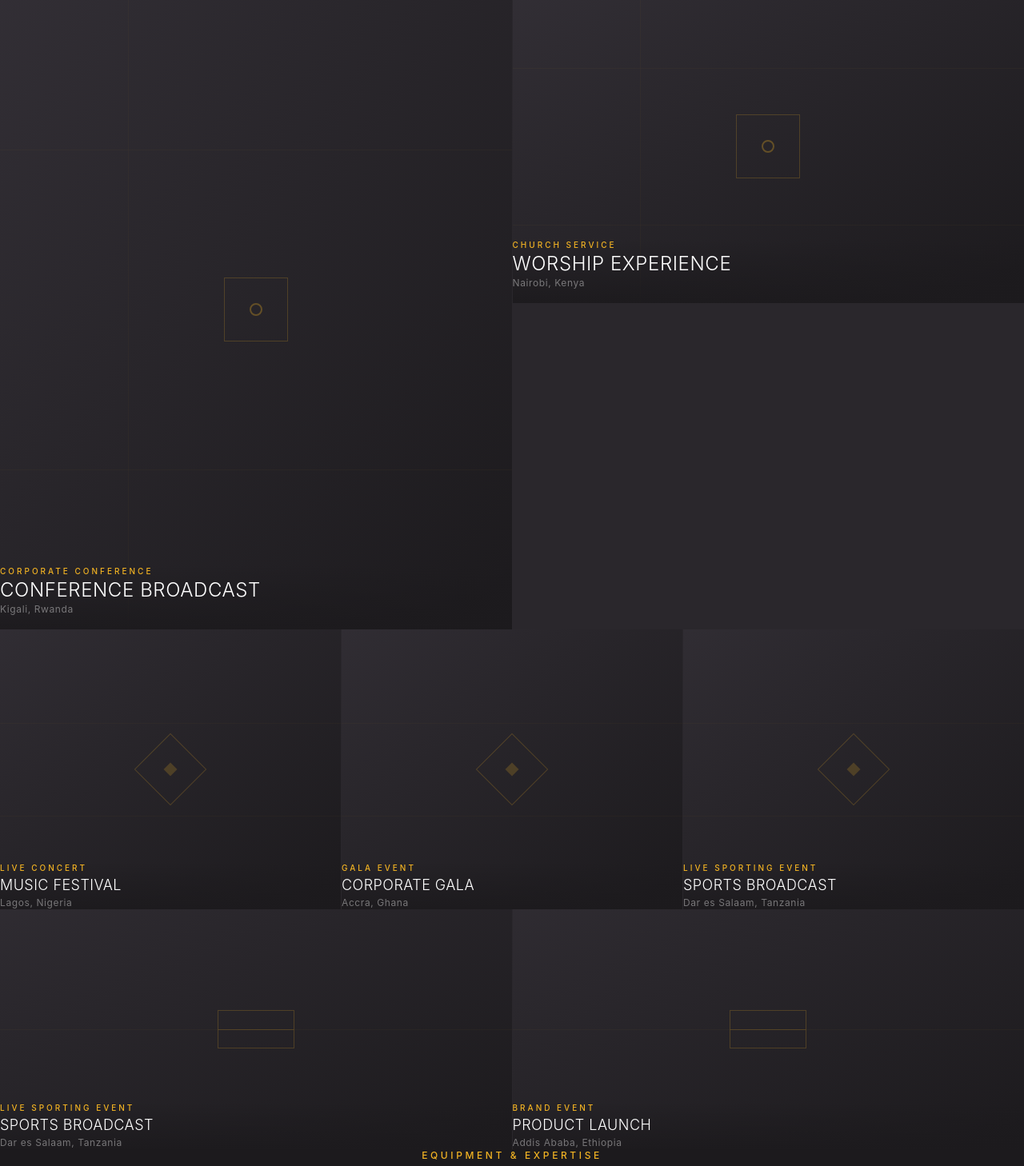
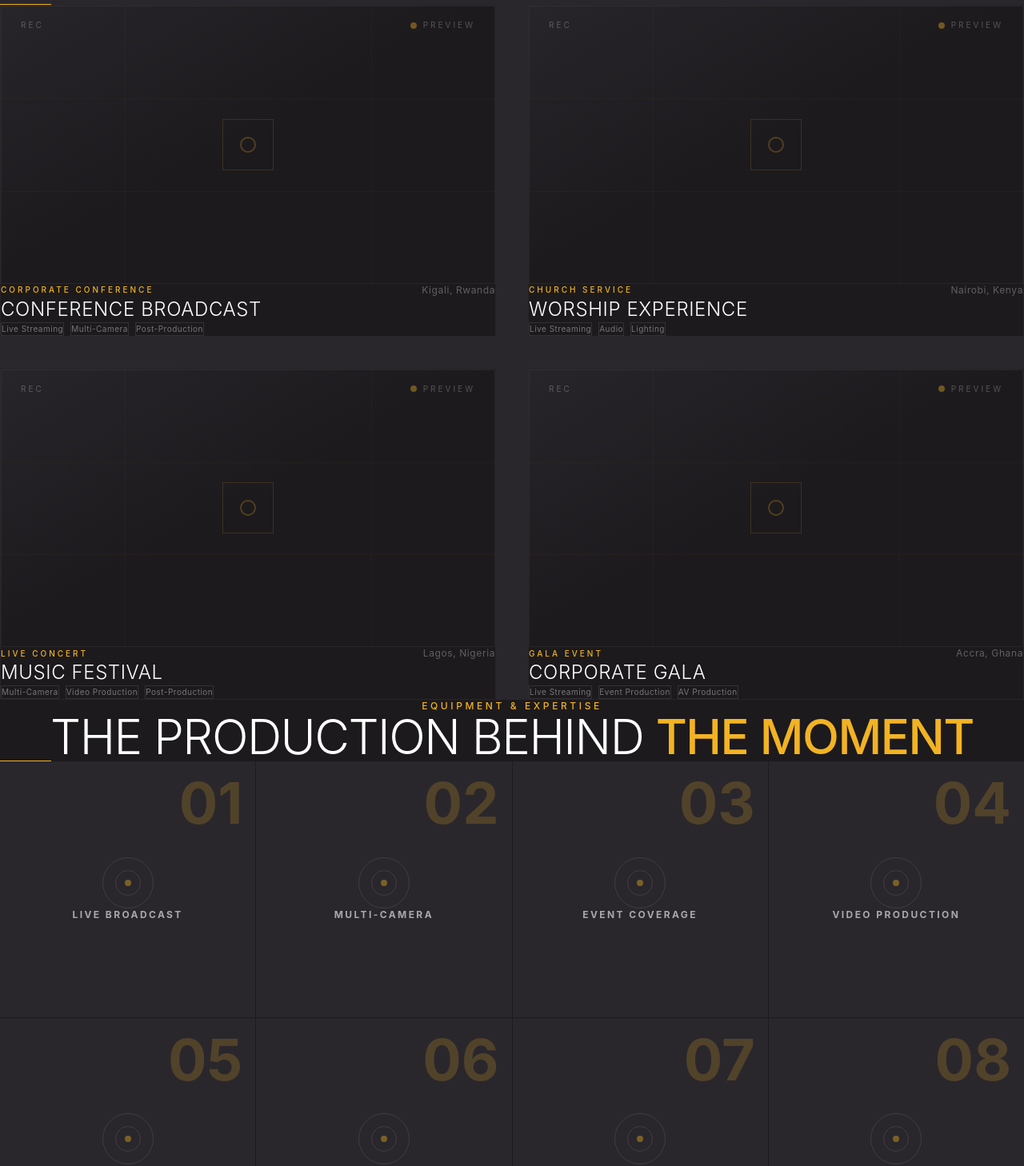
Before and after one commit to Elisee-M/esh, a React (Vite) app: page / in a window 1280 px wide. Shown: the part 1412-2870 px from the top of the page at 80% size. Built offline with nearby package versions, Linux system fonts and the light colour scheme.

Commit message:
fix: improve portfolio empty state

```diff
--- a/src/components/OurWork.tsx
+++ b/src/components/OurWork.tsx
@@ -4,48 +4,40 @@ import { ScrollTrigger } from 'gsap/ScrollTrigger'
 
 gsap.registerPlugin(ScrollTrigger)
 
-const projects = [
+// Each project supports image/video fields for future real media.
+type Project = {
+  title: string
+  eventType: string
+  location: string
+  services: string[]
+  image?: string
+  video?: string
+}
+
+const projects: Project[] = [
   {
     title: 'CONFERENCE BROADCAST',
     eventType: 'Corporate Conference',
     location: 'Kigali, Rwanda',
     services: ['Live Streaming', 'Multi-Camera', 'Post-Production'],
-    aspect: 'landscape',
   },
   {
     title: 'WORSHIP EXPERIENCE',
     eventType: 'Church Service',
     location: 'Nairobi, Kenya',
-    services: ['Live Streaming', 'Audio Production', 'Lighting'],
-    aspect: 'portrait',
+    services: ['Live Streaming', 'Audio', 'Lighting'],
   },
   {
     title: 'MUSIC FESTIVAL',
     eventType: 'Live Concert',
     location: 'Lagos, Nigeria',
     services: ['Multi-Camera', 'Video Production', 'Post-Production'],
-    aspect: 'landscape',
   },
   {
     title: 'CORPORATE GALA',
     eventType: 'Gala Event',
     location: 'Accra, Ghana',
     services: ['Live Streaming', 'Event Production', 'AV Production'],
-    aspect: 'portrait',
-  },
-  {
-    title: 'SPORTS BROADCAST',
-    eventType: 'Live Sporting Event',
-    location: 'Dar es Salaam, Tanzania',
-    services: ['Multi-Camera', 'Live Streaming', 'Post-Production'],
-    aspect: 'landscape',
-  },
-  {
-    title: 'PRODUCT LAUNCH',
-    eventType: 'Brand Event',
-    location: 'Addis Ababa, Ethiopia',
-    services: ['Video Production', 'Live Streaming', 'AV Production'],
-    aspect: 'landscape',
   },
 ]
 
@@ -55,10 +47,12 @@ export default function OurWork() {
   const gridRef = useRef<HTMLDivElement>(null)
 
   useEffect(() => {
-    if (!headingRef.current || !gridRef.current) return
+    const heading = headingRef.current
+    const grid = gridRef.current
+    if (!heading || !grid) return
 
     gsap.fromTo(
-      headingRef.current.children,
+      heading.children,
       { opacity: 0, y: 40 },
       {
         opacity: 1,
@@ -67,17 +61,17 @@ export default function OurWork() {
         stagger: 0.15,
         ease: 'power3.out',
         scrollTrigger: {
-          trigger: headingRef.current,
+          trigger: heading,
           start: 'top 85%',
           once: true,
         },
       }
     )
 
-    const items = gridRef.current.querySelectorAll('.work-item')
+    const items = grid.querySelectorAll('.work-item')
     gsap.fromTo(
       items,
-      { opacity: 0, y: 60 },
+      { opacity: 0, y: 50 },
       {
         opacity: 1,
         y: 0,
@@ -85,7 +79,7 @@ export default function OurWork() {
         stagger: 0.12,
         ease: 'power3.out',
         scrollTrigger: {
-          trigger: gridRef.current,
+          trigger: grid,
           start: 'top 85%',
           once: true,
         },
@@ -94,156 +88,111 @@ export default function OurWork() {
   }, [])
 
   return (
-    <section ref={sectionRef} id="work" className="bg-esh-black-light py-32 px-6 lg:px-8">
+    <section
+      ref={sectionRef}
+      id="work"
+      className="bg-esh-black-light border-t border-white/5 py-28 lg:py-36 px-6 lg:px-8"
+    >
       <div className="max-w-7xl mx-auto">
         {/* Heading */}
-        <div ref={headingRef} className="mb-20">
+        <div ref={headingRef} className="mb-16 lg:mb-24">
           <p className="text-gold text-xs tracking-[0.3em] uppercase mb-4 font-medium">
             Portfolio
           </p>
-          <h2 className="text-white text-4xl md:text-5xl lg:text-6xl font-light tracking-tight">
+          <div className="flex flex-col md:flex-row md:items-end md:justify-between gap-6">
+            <h2 className="text-white text-4xl md:text-5xl lg:text-6xl font-light tracking-tight leading-[1.05]">
               OUR <span className="text-gold font-medium">WORK</span>
             </h2>
+            <p className="text-white/40 text-sm lg:text-base max-w-md leading-relaxed">
+              Selected productions and experience across live streaming and event
+              media. New work is added as each event goes live.
+            </p>
+          </div>
           <div className="w-16 h-[1px] bg-gold mt-8" />
         </div>
 
-        {/* Editorial Grid */}
-        <div ref={gridRef} className="space-y-px">
-          {/* Row 1: Full width + Half */}
-          <div className="grid grid-cols-1 lg:grid-cols-2 gap-px">
-            {projects.slice(0, 2).map((project, i) => (
-              <div
+        {/* Projects Grid — 2 cols desktop / 1 col tablet & mobile */}
+        <div ref={gridRef} className="grid grid-cols-1 lg:grid-cols-2 gap-8 lg:gap-10">
+          {projects.map((project) => (
+            <article
               key={project.title}
-                className={`work-item group relative overflow-hidden cursor-pointer ${
-                  i === 0 ? 'lg:row-span-2' : ''
-                }`}
+              className="work-item group bg-esh-black border border-white/5 hover:border-gold/20 transition-colors duration-500 cursor-default"
             >
-                {/* Placeholder Visual */}
-                <div
-                  className={`w-full ${
-                    i === 0 ? 'h-[400px] lg:h-[800px]' : 'h-[392px]'
-                  } bg-gradient-to-br from-esh-gray/50 to-esh-black relative`}
-                >
-                  {/* Cinematic lines */}
-                  <div className="absolute inset-0 opacity-10">
-                    <div className="absolute top-1/4 left-0 right-0 h-[1px] bg-gold/30" />
-                    <div className="absolute top-3/4 left-0 right-0 h-[1px] bg-gold/30" />
-                    <div className="absolute left-1/4 top-0 bottom-0 w-[1px] bg-gold/30" />
+              {/* Media area — drop real image/video here later */}
+              <div className="relative aspect-[16/9] overflow-hidden bg-gradient-to-br from-esh-gray/40 via-esh-black to-esh-black">
+                {/* Cinematic guide lines */}
+                <div className="absolute inset-0 opacity-[0.08]">
+                  <div className="absolute top-1/3 left-0 right-0 h-[1px] bg-gold/40" />
+                  <div className="absolute top-2/3 left-0 right-0 h-[1px] bg-gold/40" />
+                  <div className="absolute left-1/4 top-0 bottom-0 w-[1px] bg-gold/40" />
+                  <div className="absolute right-1/4 top-0 bottom-0 w-[1px] bg-gold/40" />
                 </div>
 
-                  {/* Center camera icon placeholder */}
+                {/* Filter frame */}
+                <div className="absolute inset-0 border border-white/5">
+                  <span className="absolute top-4 left-6 text-white/25 text-[10px] tracking-[0.3em] uppercase">
+                    REC
+                  </span>
+                  <span className="absolute top-4 right-6 flex items-center gap-2 text-white/25 text-[10px] tracking-[0.3em] uppercase">
+                    <span className="w-2 h-2 rounded-full bg-gold/50 animate-pulse" />
+                    PREVIEW
+                  </span>
+                </div>
+
+                {/* Center placeholder icon — replaced by project media */}
                 <div className="absolute inset-0 flex items-center justify-center">
-                    <div className="w-20 h-20 border border-gold/20 flex items-center justify-center group-hover:border-gold/40 transition-colors duration-500">
-                      <div className="w-4 h-4 rounded-full border-2 border-gold/30 group-hover:border-gold/60 transition-colors duration-500" />
+                  <div className="w-16 h-16 border border-gold/15 flex items-center justify-center group-hover:border-gold/40 transition-colors duration-500">
+                    <div className="w-5 h-5 rounded-full border-2 border-gold/25 group-hover:border-gold/50 transition-colors duration-500" />
                   </div>
                 </div>
 
-                  {/* Hover overlay */}
-                  <div className="absolute inset-0 bg-gold/0 group-hover:bg-gold/5 transition-colors duration-500" />
+                {project.image || project.video ? (
+                  <>
+                    {project.image ? (
+                      <img
+                        src={project.image}
+                        alt={project.title}
+                        className="absolute inset-0 w-full h-full object-cover opacity-0 group-hover:opacity-100 transition-opacity duration-500"
+                      />
+                    ) : null}
+                    {project.video ? (
+                      <video
+                        src={project.video}
+                        muted
+                        playsInline
+                        className="absolute inset-0 w-full h-full object-cover opacity-0 group-hover:opacity-100 transition-opacity duration-500"
+                      />
+                    ) : null}
+                  </>
+                ) : null}
+              </div>
 
               {/* Project info */}
-                  <div className="absolute bottom-0 left-0 right-0 p-8 bg-gradient-to-t from-esh-black/90 to-transparent">
-                    <p className="text-gold text-[10px] tracking-[0.3em] uppercase mb-2 font-medium">
+              <div className="p-7 lg:p-9">
+                <div className="flex flex-wrap items-center justify-between gap-3 mb-3">
+                  <p className="text-gold text-[10px] tracking-[0.3em] uppercase font-medium">
                     {project.eventType}
                   </p>
-                    <h3 className="text-white text-xl md:text-2xl font-light tracking-wide mb-2 group-hover:text-gold transition-colors duration-300">
+                  <p className="text-white/30 text-xs tracking-wider">
+                    {project.location}
+                  </p>
+                </div>
+                <h3 className="text-white text-xl lg:text-2xl font-light tracking-wide mb-5 group-hover:text-gold transition-colors duration-300">
                   {project.title}
                 </h3>
-                    <p className="text-white/40 text-xs tracking-wider">
-                      {project.location}
-                    </p>
-                    <div className="flex flex-wrap gap-2 mt-3 opacity-0 group-hover:opacity-100 transition-opacity duration-500">
+                <div className="flex flex-wrap gap-2">
                   {project.services.map((s) => (
                     <span
                       key={s}
-                          className="text-[10px] text-gold/70 tracking-wider border border-gold/20 px-2 py-1"
+                      className="text-[10px] text-white/40 tracking-wider border border-white/10 px-2.5 py-1 group-hover:text-gold/70 group-hover:border-gold/20 transition-colors duration-300"
                     >
                       {s}
                     </span>
                   ))}
                 </div>
               </div>
-                </div>
-              </div>
+            </article>
           ))}
-          </div>
-
-          {/* Row 2: Three columns */}
-          <div className="grid grid-cols-1 md:grid-cols-3 gap-px">
-            {projects.slice(2, 5).map((project) => (
-              <div
-                key={project.title}
-                className="work-item group relative overflow-hidden cursor-pointer"
-              >
-                <div className="w-full h-[300px] md:h-[350px] bg-gradient-to-br from-esh-gray/40 to-esh-black relative">
-                  {/* Cinematic grid lines */}
-                  <div className="absolute inset-0 opacity-10">
-                    <div className="absolute top-1/3 left-0 right-0 h-[1px] bg-gold/30" />
-                    <div className="absolute top-2/3 left-0 right-0 h-[1px] bg-gold/30" />
-                  </div>
-
-                  {/* Center placeholder */}
-                  <div className="absolute inset-0 flex items-center justify-center">
-                    <div className="w-16 h-16 border border-gold/20 flex items-center justify-center group-hover:border-gold/40 transition-colors duration-500 rotate-45">
-                      <div className="w-3 h-3 bg-gold/20 group-hover:bg-gold/40 transition-colors duration-500" />
-                    </div>
-                  </div>
-
-                  {/* Hover overlay */}
-                  <div className="absolute inset-0 bg-gold/0 group-hover:bg-gold/5 transition-colors duration-500" />
-
-                  {/* Info */}
-                  <div className="absolute bottom-0 left-0 right-0 p-6 bg-gradient-to-t from-esh-black/90 to-transparent">
-                    <p className="text-gold text-[10px] tracking-[0.3em] uppercase mb-2 font-medium">
-                      {project.eventType}
-                    </p>
-                    <h3 className="text-white text-lg font-light tracking-wide mb-1 group-hover:text-gold transition-colors duration-300">
-                      {project.title}
-                    </h3>
-                    <p className="text-white/40 text-xs tracking-wider">
-                      {project.location}
-                    </p>
-                  </div>
-                </div>
-              </div>
-            ))}
-          </div>
-
-          {/* Row 3: Two columns */}
-          <div className="grid grid-cols-1 md:grid-cols-2 gap-px">
-            {projects.slice(4, 6).map((project) => (
-              <div
-                key={project.title}
-                className="work-item group relative overflow-hidden cursor-pointer"
-              >
-                <div className="w-full h-[300px] bg-gradient-to-br from-esh-gray/30 to-esh-black relative">
-                  <div className="absolute inset-0 opacity-10">
-                    <div className="absolute top-1/2 left-0 right-0 h-[1px] bg-gold/30" />
-                  </div>
-
-                  <div className="absolute inset-0 flex items-center justify-center">
-                    <div className="w-24 h-12 border border-gold/20 group-hover:border-gold/40 transition-colors duration-500 flex items-center justify-center">
-                      <div className="w-full h-[1px] bg-gold/20 group-hover:bg-gold/40 transition-colors duration-500" />
-                    </div>
-                  </div>
-
-                  <div className="absolute inset-0 bg-gold/0 group-hover:bg-gold/5 transition-colors duration-500" />
-
-                  <div className="absolute bottom-0 left-0 right-0 p-6 bg-gradient-to-t from-esh-black/90 to-transparent">
-                    <p className="text-gold text-[10px] tracking-[0.3em] uppercase mb-2 font-medium">
-                      {project.eventType}
-                    </p>
-                    <h3 className="text-white text-lg font-light tracking-wide mb-1 group-hover:text-gold transition-colors duration-300">
-                      {project.title}
-                    </h3>
-                    <p className="text-white/40 text-xs tracking-wider">
-                      {project.location}
-                    </p>
-                  </div>
-                </div>
-              </div>
-            ))}
-          </div>
         </div>
       </div>
     </section>
```
Lines whose indentation alone changed are shown as unchanged.
